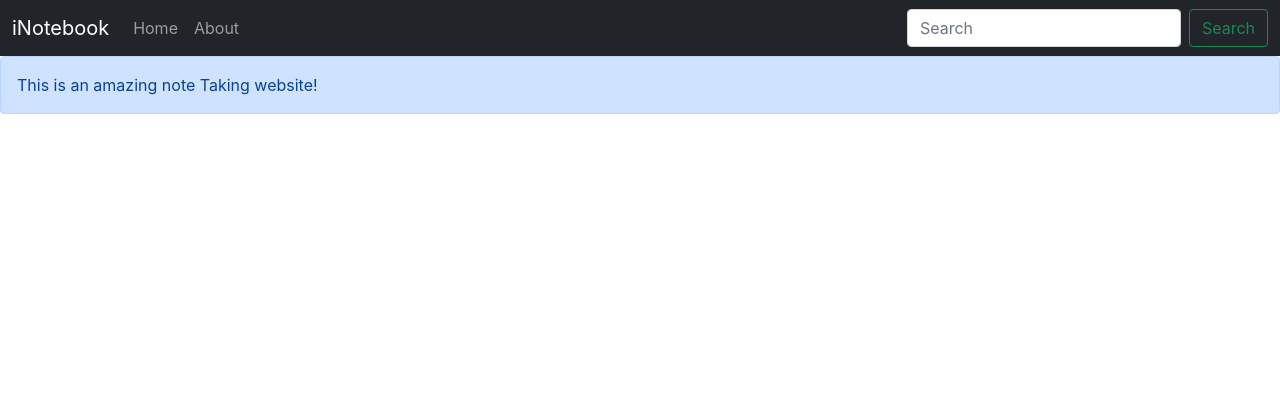
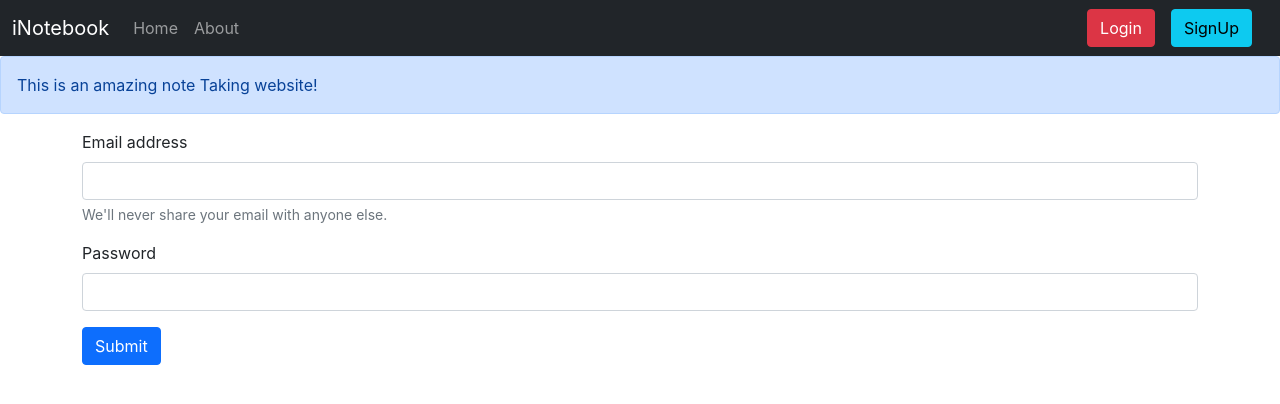
Before and after one commit to dazzlerabhi30800/iNotebook-react, a React (Create React App) app: page /login in a window 1280 px wide. Shown: the top 404 px of the page. Built offline with nearby package versions, Linux system fonts and the light colour scheme.

Commit message:
Video 69 Completed

```diff
--- a/src/App.js
+++ b/src/App.js
@@ -5,6 +5,8 @@
 import About from "./components/About";
 import NoteState from "./context/notes/NoteState";
 import { Alert } from "./components/Alert";
+import Login from "./components/Login";
+import Signup from "./components/Signup";
 
 function App() {
   return (
@@ -12,11 +14,14 @@
       <NoteState>
         <Router>
           <Navbar />
+
           <Alert message="This is an amazing note Taking website!" />
           <div className="container">
             <Routes>
               <Route exact path="/" element={<Home />} />
               <Route exact path="/about" element={<About />} />
+              <Route exact path="/login" element={<Login />} />
+              <Route exact path="/signup" element={<Signup />} />
             </Routes>
           </div>
         </Router>
--- /dev/null
+++ b/src/components/Login.js
@@ -0,0 +1,51 @@
+import React, {useState} from 'react'
+import { useNavigate } from "react-router-dom";
+
+
+const Login =  (props) => {
+    const [credentials, setCredentials] = useState({email : "", password: ""});
+    let navigate = useNavigate();
+
+    const handleSubmit = async (e) => {
+        e.preventDefault();
+        const response = await fetch("http://localhost:5000/api/auth/login", {
+            method: 'POST',
+            headers : {
+                'Content-Type' : 'application/json',
+            },
+            body: JSON.stringify({email: credentials.email, password: credentials.password})
+        });
+        const json = await response.json();
+        console.log(json);
+        if(json.success){
+            // save the auth token and redirect
+            localStorage.setItem('token', json.authtoken);
+            navigate("/");
+        }
+        else {
+            alert("Invalid credentials!");
+        }
+    }
+
+    const onChange = (e) => {
+        setCredentials({...credentials, [e.target.name]: e.target.value})
+    }
+        return (
+        <div>
+            <form onSubmit={handleSubmit}>
+                <div className="mb-3">
+                    <label htmlFor="email" className="form-label">Email address</label>
+                    <input type="email" className="form-control" onChange={onChange} value={credentials.email} id="email" name='email' aria-describedby="emailHelp" />
+                    <div id="emailHelp" className="form-text">We'll never share your email with anyone else.</div>
+                </div>
+                <div className="mb-3">
+                    <label htmlFor="password" className="form-label">Password</label>
+                    <input type="password" className="form-control" onChange={onChange} value={credentials.pasword} id="password" name='password' />
+                </div>
+                <button type="submit" className="btn btn-primary" >Submit</button>
+</form>
+        </div>
+    )
+}
+
+export default Login
--- a/src/components/Navbar.js
+++ b/src/components/Navbar.js
@@ -27,8 +27,8 @@
 
       </ul>
       <form className="d-flex">
-        <input className="form-control me-2" type="search" placeholder="Search" aria-label="Search" />
-        <button className="btn btn-outline-success" type="submit">Search</button>
+      <Link className="btn btn-danger" to="/login" role="button">Login</Link>
+      <Link className="btn btn-info mx-3" to="/signup" role="button">SignUp</Link>
       </form>
     </div>
   </div>
--- /dev/null
+++ b/src/components/Signup.js
@@ -0,0 +1,11 @@
+import React from 'react'
+
+const Signup = () => {
+    return (
+        <div>
+            I am sign up.
+        </div>
+    )
+}
+
+export default Signup
```
Also changed, not shown: src/index.css (line endings or trailing spaces), 1 other file (tests, documents, lock files or other folders).
